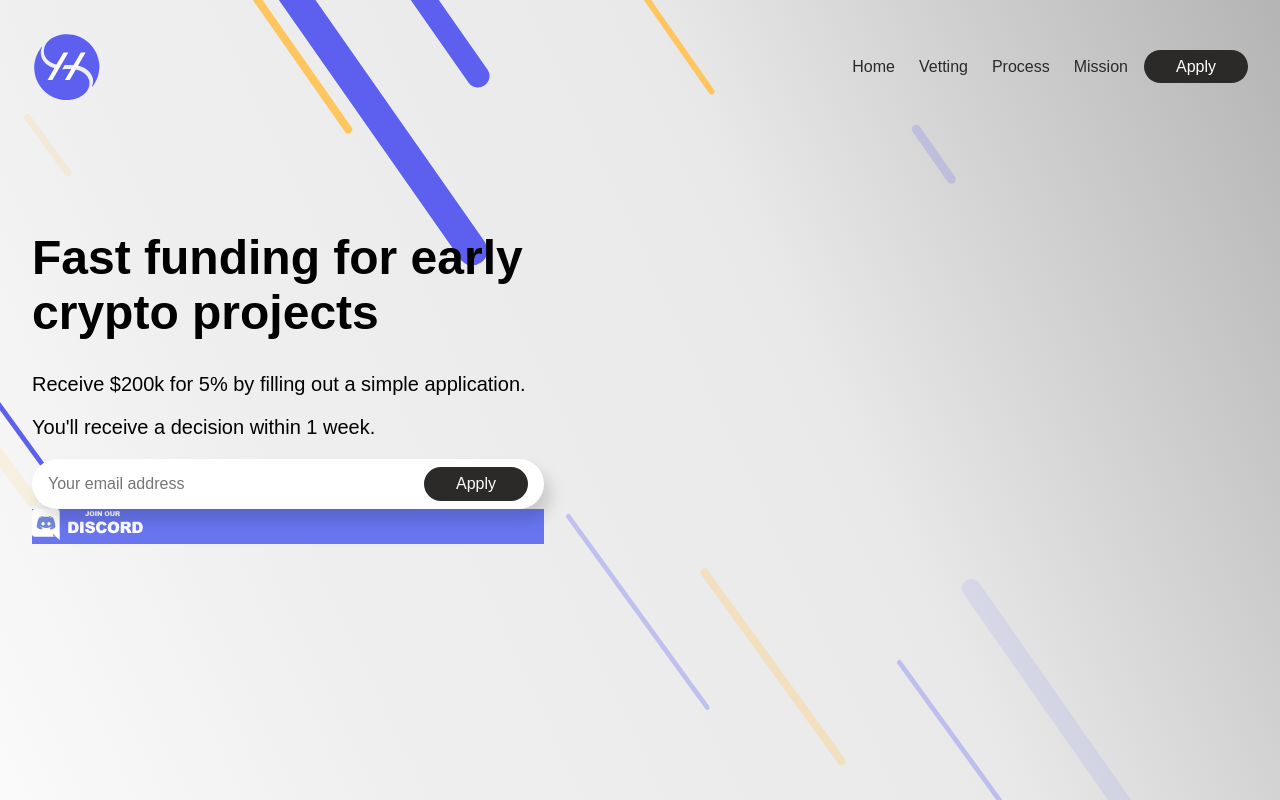
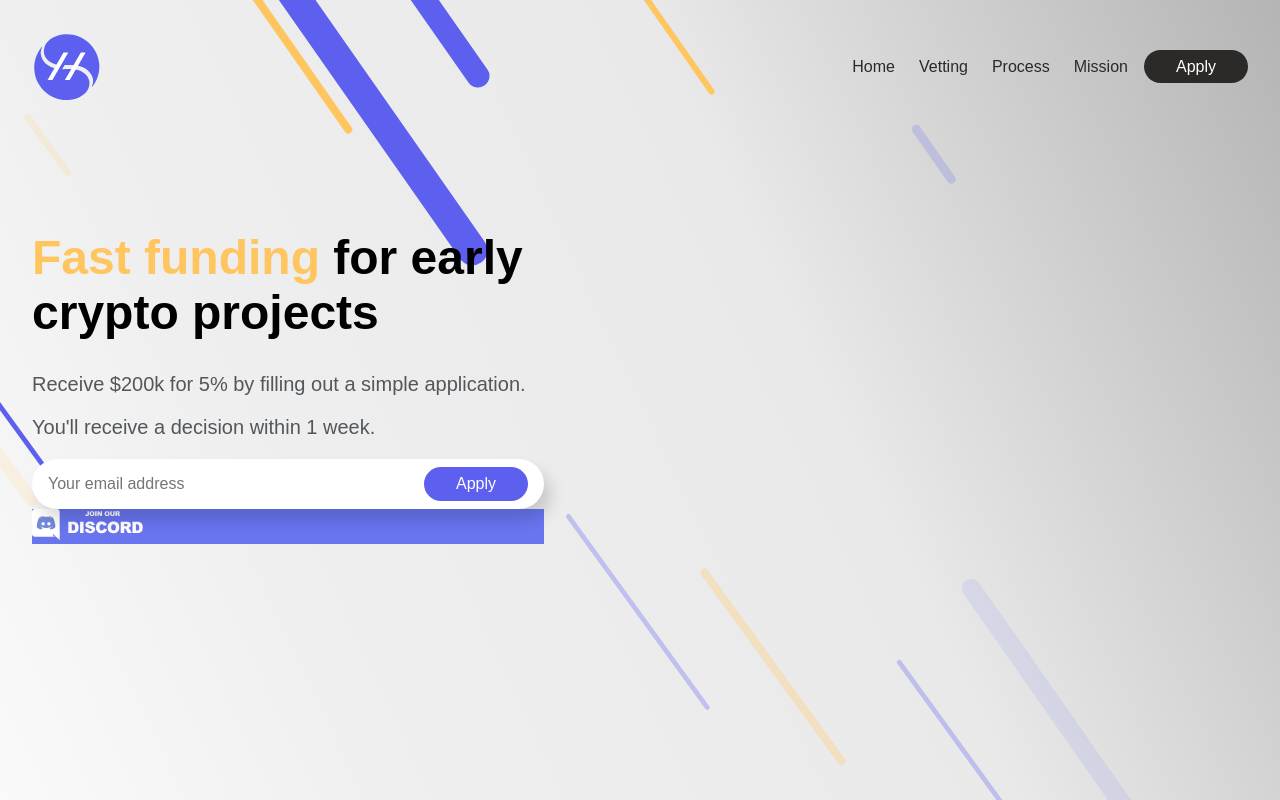
Before and after one commit to metasj/frontend, a Next.js app in the folder hs-web/: page / in a window 1280 px wide. Built offline with nearby package versions, Linux system fonts and the light colour scheme; a web font is replaced by a local one.

Commit message:
styles and title fixes

```diff
--- a/hs-web/pages/index.js
+++ b/hs-web/pages/index.js
@@ -57,14 +57,22 @@ export default function Home() {
 
           <section>
             <div className="mw6">
-              <h1 className="f1">Fast funding for early crypto projects</h1>
-              <p className="f4">
+              <h1 className="f1 text-bold">
+                <span style={{ color: "#FFC55F" }}>Fast funding</span> for early
+                crypto projects
+              </h1>
+              <p className={classNames("f4 mt-5", styles.subtitle)}>
                 Receive $200k for 5% by filling out a simple application.
               </p>
-              <p className="f4">
+              <p className={classNames("f4 mt-3", styles.subtitle)}>
                 You&apos;ll receive a decision within 1 week.
               </p>
-              <form action="/api/apply" method="post" onSubmit={onSubmit}>
+              <form
+                action="/api/apply"
+                method="post"
+                onSubmit={onSubmit}
+                className="mt-7"
+              >
                 <fieldset>
                   <div
                     className={classNames(
@@ -81,7 +89,10 @@ export default function Home() {
                     <button
                       disabled={apply.isLoading}
                       type="submit"
-                      className="btn br-pill ph4 pv2"
+                      className={classNames(
+                        "btn br-pill ph4 pv2",
+                        styles.formButton
+                      )}
                     >
                       Apply
                     </button>
--- a/hs-web/styles/Landing.module.css
+++ b/hs-web/styles/Landing.module.css
@@ -7,7 +7,7 @@
   z-index: 0;
   position: relative;
   background-position: left top;
-  background: url('/bg-patterns.svg') left top no-repeat,
+  background: url("/bg-patterns.svg") left top no-repeat,
     linear-gradient(
         244.75deg,
         #a5a5a6 -10.92%,
@@ -22,3 +22,12 @@
   background-color: #ffffff;
   position: relative;
 }
+
+.formButton {
+  background-color: #5d5fef !important;
+}
+
+.subtitle {
+  color: #52575c;
+  font-variation-settings: "wght" 320;
+}
--- a/hs-web/styles/globals.css
+++ b/hs-web/styles/globals.css
@@ -70,3 +70,7 @@ button.btn {
 .shadow-1 {
   box-shadow: 7px 11px 15px rgba(0, 0, 0, 0.15);
 }
+
+.text-bold {
+  font-variation-settings: "wght" 700;
+}
```
